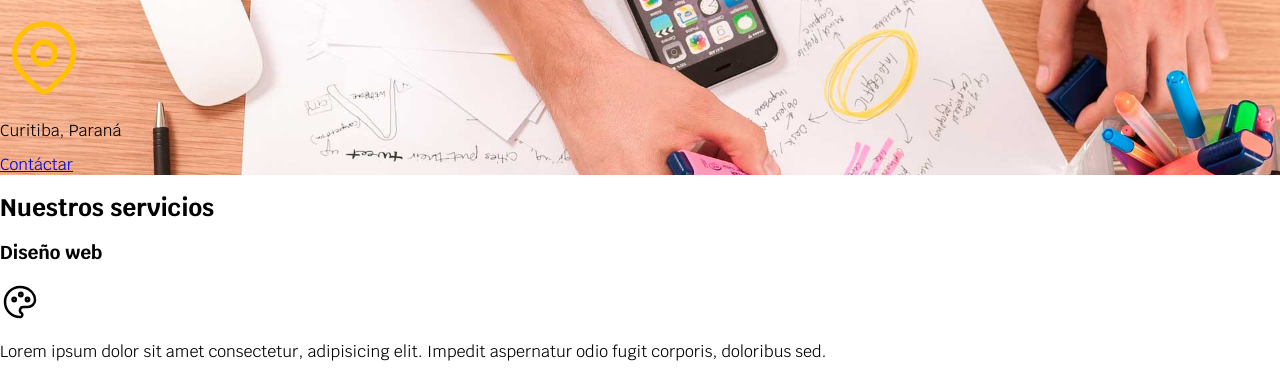
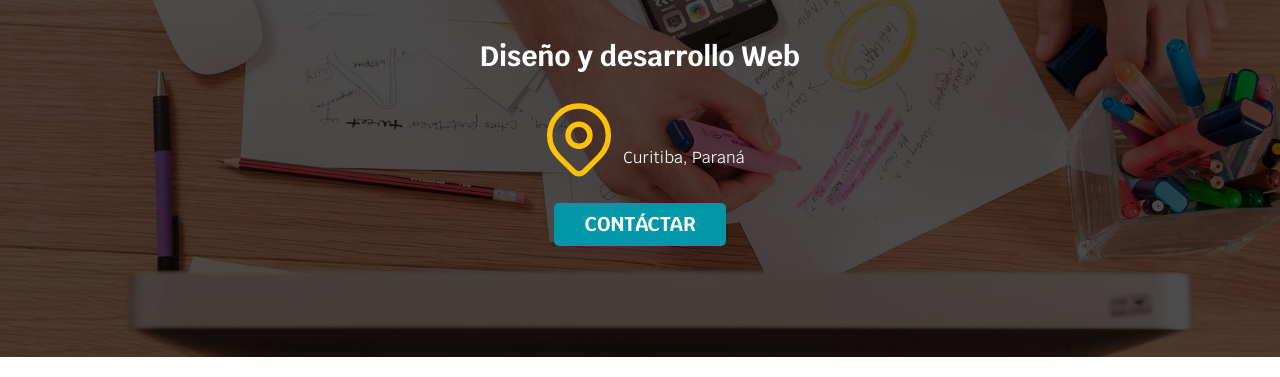
Before and after one commit to dbolivar1309/daniel-proyectos, a plain HTML site: page freelancer_inicio/index.html in a window 1280 px wide. Shown: the part 231-608 px from the top of the page. Drawn offline with Linux system fonts and the light colour scheme.

Commit message:
Add files via upload

```diff
--- a/freelancer_inicio/css/styles.css
+++ b/freelancer_inicio/css/styles.css
@@ -8,17 +8,28 @@
 
 html{
     font-size: 62.5%;
+    box-sizing: border-box;
 }
+
+*, *:before, *:after {
+    box-sizing: inherit;
+  }
 body{
     font-size: 16px;/*1rem equivale a 10px*/
     font-family: 'Krub', sans-serif;
 }
-.titulo{
+h1{
+    font-size: 3.8rem;
+}
+h2{
+    font-size: 2.8rem;
+}
+h3{
+    font-size: 1.8rem;
+}
+h1,h2,h3{
     text-align: center;
-    font-size: 3.8rem;
-
 }
-
 .titulo span{
     font-size: 2rem;
 }
@@ -27,7 +38,24 @@ body{
     max-width: 120rem;
     margin: 0 auto;
 }
-
+.boton{
+    background-color: var(--secundario);
+    padding: 1rem 3rem;
+    margin-top: 2rem;
+    color: var(--blanco);
+    font-size: 2rem;
+    text-transform: uppercase;
+    text-decoration: none;
+    font-weight: bold;
+    border-radius: .5rem;
+    width: 90%;
+    text-align: center;
+}
+@media (min-width: 768px)  {
+    .boton{
+        width: auto;
+    }
+}
 .nav-bg{
     background-color: var(--secundario);
 }
@@ -62,5 +90,28 @@ body{
     background-image: url(../img/hero.jpg);
     background-repeat: no-repeat;
     background-size: cover;
+    height:450px ;
+
+    position: relative;
 
 }
+
+.contenido-hero{
+    position: absolute;
+    background-color: rgba(0,0,0,.7); /*modo antiguo*/
+    background-color: rgb(0 0 0 / 70%);
+    width: 100%;
+    height: 100%;
+    display: flex;
+    flex-direction: column;
+    align-items: center;
+    justify-content: center;
+}
+.contenido-hero h2,
+.contenido-hero p{
+    color: var(--blanco);
+}
+.ubicacion{
+    display: flex;
+    align-items: flex-end;
+}
--- a/freelancer_inicio/index.html
+++ b/freelancer_inicio/index.html
@@ -25,17 +25,18 @@
     </nav>
 </div>
 <section class="hero">
-    <div class="contenid-hero">
-            <h2 class="titulo">Diseño y desarrollo Web</h2>
+    <div class="contenido-hero">
+    <h2>Diseño y desarrollo Web</h2>
+       <div class="ubicacion">
+            <svg xmlns="http://www.w3.org/2000/svg" class="icon icon-tabler icon-tabler-map-pin" width="88" height="88" viewBox="0 0 24 24" stroke-width="1.5" stroke="#FFC107" fill="none" stroke-linecap="round" stroke-linejoin="round">
+                <path stroke="none" d="M0 0h24v24H0z" fill="none"/>
+                <path d="M9 11a3 3 0 1 0 6 0a3 3 0 0 0 -6 0" />
+                <path d="M17.657 16.657l-4.243 4.243a2 2 0 0 1 -2.827 0l-4.244 -4.243a8 8 0 1 1 11.314 0z" />
+            </svg>
+            <p>Curitiba, Paraná</p>
+       </div>
 
-        <svg xmlns="http://www.w3.org/2000/svg" class="icon icon-tabler icon-tabler-map-pin" width="88" height="88" viewBox="0 0 24 24" stroke-width="1.5" stroke="#FFC107" fill="none" stroke-linecap="round" stroke-linejoin="round">
-            <path stroke="none" d="M0 0h24v24H0z" fill="none"/>
-            <path d="M9 11a3 3 0 1 0 6 0a3 3 0 0 0 -6 0" />
-            <path d="M17.657 16.657l-4.243 4.243a2 2 0 0 1 -2.827 0l-4.244 -4.243a8 8 0 1 1 11.314 0z" />
-        </svg>
-
-        <p>Curitiba, Paraná</p>
-        <a href="#">Contáctar</a>
+        <a class="boton" href="#">Contáctar</a>
 
     </div>
 
```
